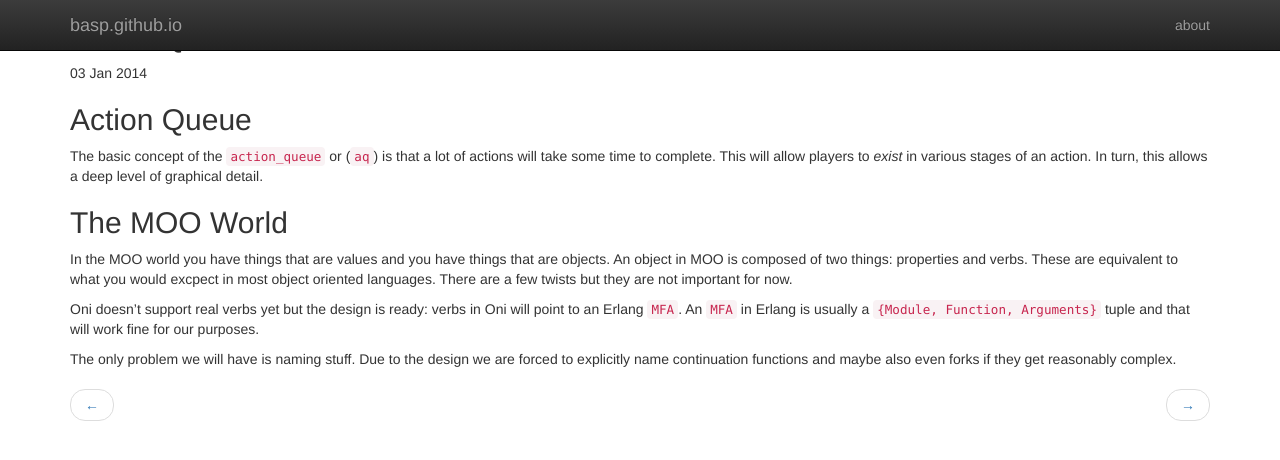
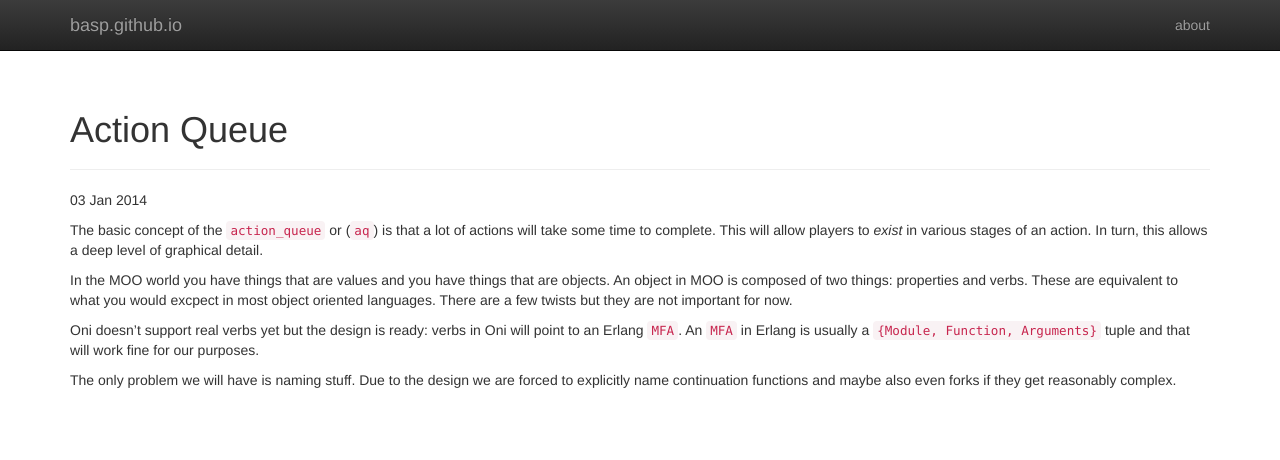
Before and after one commit to basp/basp.github.io, a Jekyll site: the page built from _posts/2014-01-03-action-queue.md, in a window 1280 px wide. Shown: the top 460 px of the page. Built offline with Jekyll 4.4.1, drawn with Linux system fonts in a browser that asks for light colours; nearby versions of some CDN libraries; Markdown is read by kramdown in place of the engine named in the settings.

Commit message:
Touching up

```diff
--- a/_layouts/bootstrap.html
+++ b/_layouts/bootstrap.html
@@ -19,12 +19,12 @@
     <![endif]-->
   </head>
 
-  <body>
+  <body style="padding-top: 70px">
 
     <div class="navbar navbar-inverse navbar-fixed-top" role="navigation">
       <div class="container">
         <div class="navbar-header">
-          <a class="navbar-brand" href="http://basp.github.io">basp.github.io</a>
+          <a class="navbar-brand" href="/">basp.github.io</a>
         </div>
         <div class="collapse navbar-collapse">
           <ul class="nav navbar-nav navbar-right">
--- a/_layouts/post.html
+++ b/_layouts/post.html
@@ -1,7 +1,10 @@
 ---
 layout: bootstrap
 ---
-<h2>{{ page.title }}</h2>
+<div class="page-header">
+    <h1>{{ page.title }}</h1>
+</div>
+
 <p class="meta">{{ page.date | date_to_string }}</p>
 
 <div class="post">
@@ -9,10 +12,14 @@
 </div>
 
 <ul class="pager">
+  {% if page.previous.url %}
   <li class="previous">
     <a href="{{ page.previous.url }}">&larr; {{ page.previous.title }}</a>
   </li>
+  {% endif %}
+  {% if page.next.url %}
   <li class="next">
     <a href="{{ page.next.url }}">{{ page.next.title }} &rarr;</a>
   </li>
+  {% endif %}
 </ul>
--- a/_posts/2014-01-03-action-queue.md
+++ b/_posts/2014-01-03-action-queue.md
@@ -1,12 +1,10 @@
 ---
 layout: post
 title: "Action Queue"
-tags: dev, moo, mmo, lambdamoo, oni, erlang
+tags: [dev, moo, oni]
 ---
-## Action Queue
 The basic concept of the `action_queue` or (`aq`) is that a lot of actions will take some time to complete. This will allow players to _exist_ in various stages of an action. In turn, this allows a deep level of graphical detail.
 
-## The MOO World
 In the MOO world you have things that are values and you have things that are objects. An object in MOO is composed of two things: properties and verbs. These are equivalent to what you would excpect in most object oriented languages. There are a few twists but they are not important for now.
 
 Oni doesn't support real verbs yet but the design is ready: verbs in Oni will point to an Erlang `MFA`. An `MFA` in Erlang is usually a `{Module, Function, Arguments}` tuple and that will work fine for our purposes.
--- a/css/main.css
+++ b/css/main.css
@@ -13,7 +13,6 @@
 html, body { height: 100%; }
 
 body {
-  padding-top: 70px;
   background-color: #FFF;
   font: 13.34px Helvetica, Arial, sans-serif;
   font-size: small;
```
Also changed, not shown: about.html (added, +7 -0 lines), index.html (+9 -6 lines).
